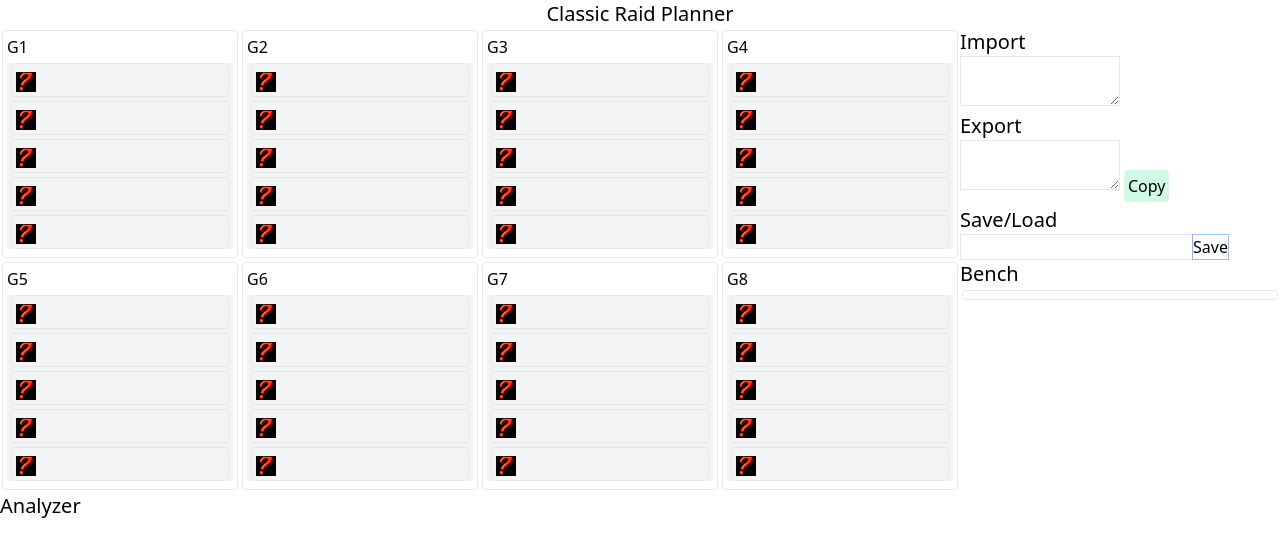
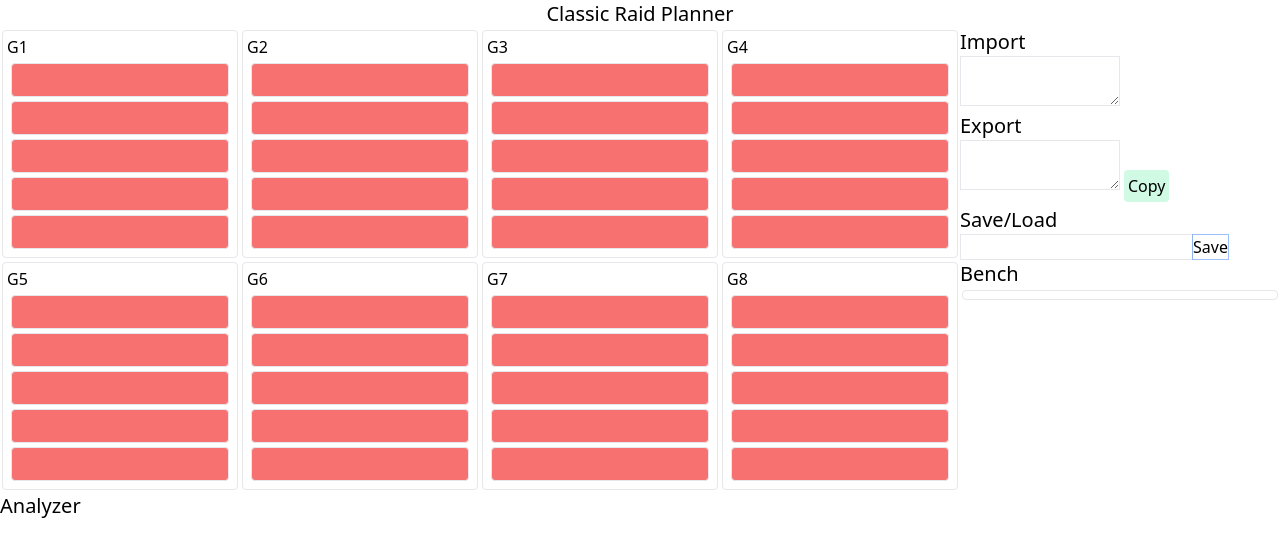
Before and after one commit to ZergRael/classic-raid-planner, a Vue app: page / in a window 1280 px wide. Shown: the top 556 px of the page. Built offline with nearby package versions, Linux system fonts and the light colour scheme.

Commit message:
Fix player layout

```diff
--- a/src/components/GroupPlanner.vue
+++ b/src/components/GroupPlanner.vue
@@ -1,7 +1,7 @@
 <template>
   <div class="border rounded p-1 m-0.5">
     <h3>G{{ groupNumber }}</h3>
-    <div class="bg-gray-100 justify-items-auto">
+    <div class="">
       <Player
         draggable="true"
         v-for="name in players"
--- a/src/components/Player.vue
+++ b/src/components/Player.vue
@@ -1,8 +1,10 @@
 <template>
-  <div class="m-1 border rounded">
-    <div class="" v-if="editMode">
+  <div class="m-1 border rounded bg-red-400">
+    <div class="p-1" v-if="editMode">
       <input
         type="text"
+        class="w-full"
+        ref="playerNameInput"
         v-model="newName"
         @keyup.enter="saveNameChange"
         @keyup.esc="editMode = false"
@@ -15,12 +17,12 @@
       @dblclick="onDoubleClick"
     >
       <ClassSelect
-        class="p-0.5"
+        class="px-0.5"
         :p-class="player.pClass"
         @pclass-select="onPClassSelect"
       />
       <SpecSelect
-        class="p-0.5"
+        class="px-0.5"
         :p-class="player.pClass"
         :spec="player.spec"
         @spec-select="onSpecSelect"
@@ -29,10 +31,7 @@
     </div>
     <div class="p-1" v-else-if="name">__{{ name }}</div>
     <div class="p-1" v-else @dblclick="onDoubleClick">
-      <img
-        src="@/assets/icons/INV_Misc_QuestionMark.png"
-        class="w-5 inline-block"
-      />
+      <i class="inline-block" />
     </div>
   </div>
 </template>
@@ -68,6 +67,9 @@ export default {
     onClick() {},
     onDoubleClick() {
       this.editMode = true;
+      this.$nextTick(() => {
+        this.$refs.playerNameInput.focus();
+      });
     },
     saveNameChange() {
       this.$store.commit("updateRosterPlayerName", {
```
